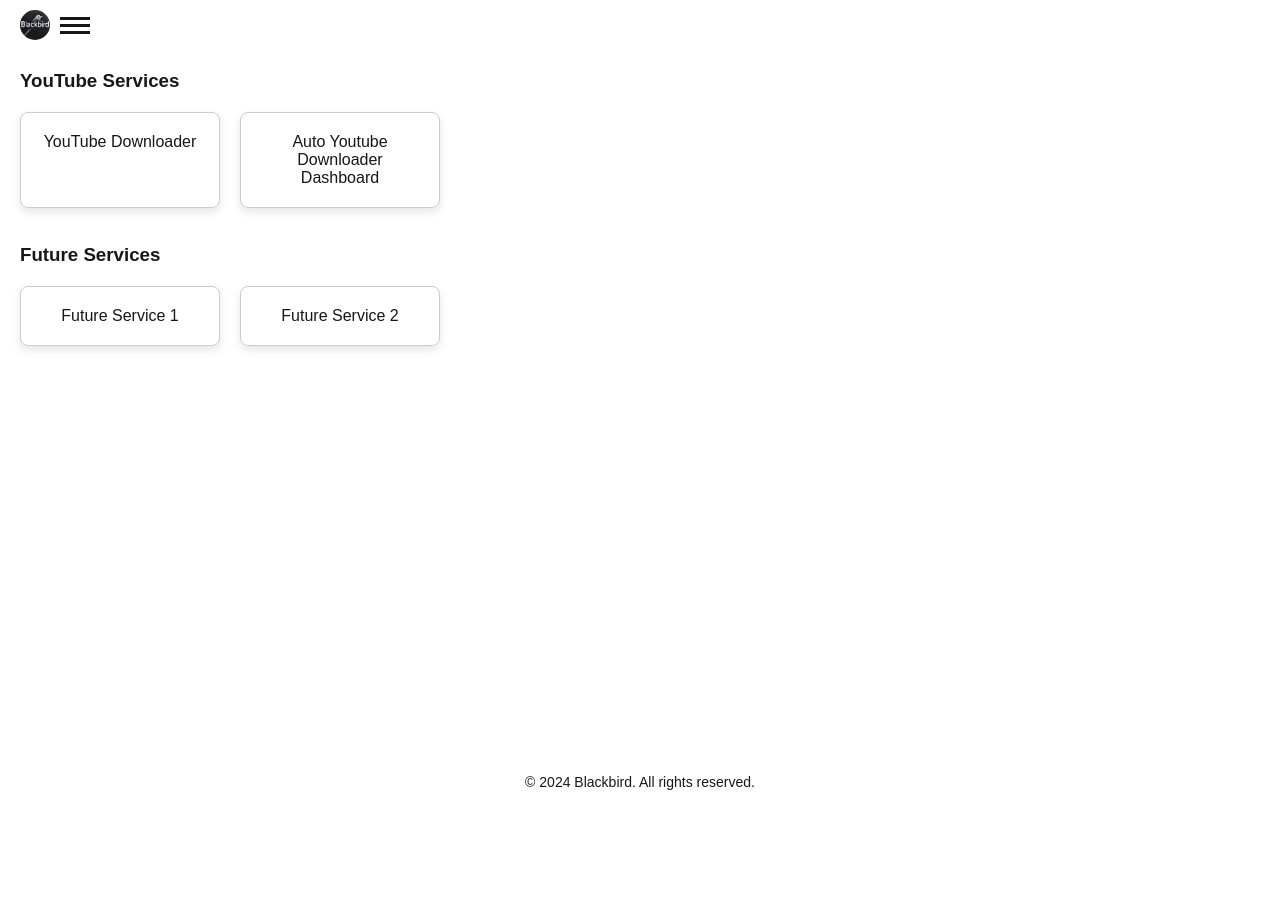
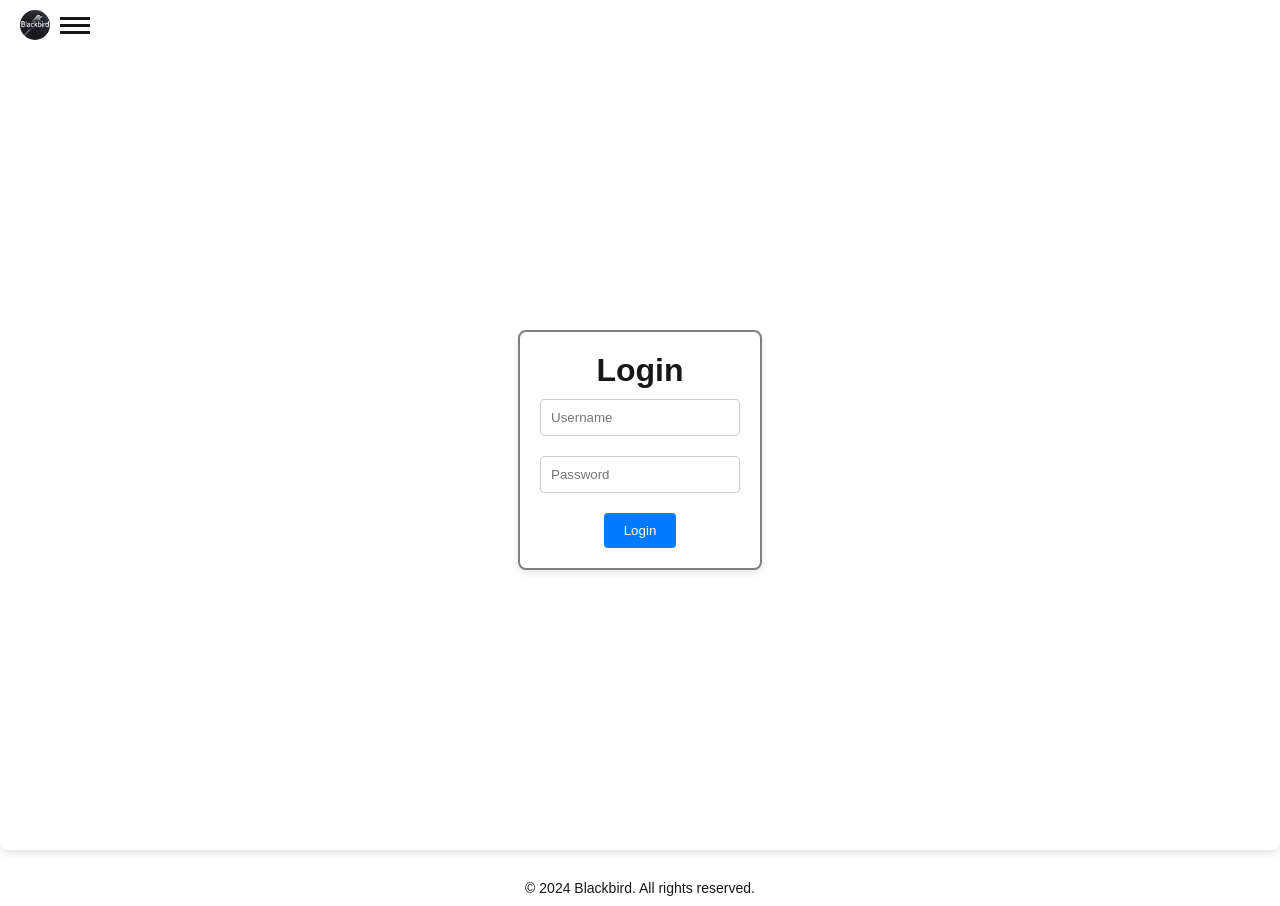
Before and after one commit to surrrrry/blackbird, a Next.js app: page / in a window 1280 px wide. Before the commit the page ends 800 px from the top, so only its background shows below. Built offline with nearby package versions, Linux system fonts and the light colour scheme.

Commit message:
Checkpoint

```diff
--- /dev/null
+++ b/src/app/components/HomePage.tsx
@@ -0,0 +1,75 @@
+import Link from "next/link";
+
+export default function HomePage() {
+    return (
+        <div style={styles.container}>
+            <h3 style={styles.heading}>YouTube Services</h3>
+            <div style={styles.cardContainer}>
+                {/* Card 1 */}
+                <div style={styles.card}>
+                    <Link href="/page1">
+                        <p>YouTube Downloader</p>
+                    </Link>
+                </div>
+
+                {/* Card 2 */}
+                <div style={styles.card}>
+                    <Link href="/page2">
+                        <p>Auto Youtube Downloader Dashboard </p>
+                    </Link>
+                </div>
+            </div>
+            <br></br>
+            <br></br>
+            <h3 style={styles.heading}>Future Services</h3>
+            <div style={styles.cardContainer}>
+                {/* Card 1 */}
+                <div style={styles.card}>
+                    <Link href="/dne">
+                        <p>Future Service 1</p>
+                    </Link>
+                </div>
+
+                {/* Card 2 */}
+                <div style={styles.card}>
+                    <Link href="/dne">
+                        <p>Future Service 2</p>
+                    </Link>
+                </div>
+            </div>
+
+        </div>
+    )
+}
+
+
+// Inline styles (you can use CSS modules or other methods)
+const styles = {
+  container: {
+    fontFamily: 'Arial, sans-serif',
+    textAlign: 'center',
+    padding: '20px',
+  },
+  heading: {
+    textAlign: 'left', // Right-align the text
+  },
+  cardContainer: {
+    display: 'flex',
+    justifyContent: 'left',
+    flexWrap: 'wrap',
+    gap: '20px',
+    marginTop: '20px',
+  },
+  card: {
+    border: '1px solid #ccc',
+    borderRadius: '8px',
+    padding: '20px',
+    width: '200px',
+    boxShadow: '0 4px 8px rgba(0, 0, 0, 0.1)',
+    transition: 'transform 0.2s',
+    textAlign: 'center',
+  },
+  cardHover: {
+    transform: 'scale(1.05)',
+  },
+};
--- /dev/null
+++ b/src/app/components/Login.tsx
@@ -0,0 +1,73 @@
+export default function LoginForm({
+  username,
+  password,
+  onUsernameChange,
+  onPasswordChange,
+  onSubmit,
+  error,
+}: {
+  username: string;
+  password: string;
+  onUsernameChange: (e: React.ChangeEvent<HTMLInputElement>) => void;
+  onPasswordChange: (e: React.ChangeEvent<HTMLInputElement>) => void;
+  onSubmit: (e: React.FormEvent<HTMLFormElement>) => void;
+  error: string;
+}) {
+  return (
+    <form onSubmit={onSubmit} style={styles.form}>
+      <h1>Login</h1>
+      {error && <p style={styles.error}>{error}</p>}
+      <input
+        type="text"
+        placeholder="Username"
+        value={username}
+        onChange={onUsernameChange}
+        style={styles.input}
+      />
+      <input
+        type="password"
+        placeholder="Password"
+        value={password}
+        onChange={onPasswordChange}
+        style={styles.input}
+      />
+      <button type="submit" style={styles.button}>
+        Login
+      </button>
+    </form>
+  );
+}
+
+const styles = {
+  form: {
+    display: 'flex',
+    flexDirection: 'column',
+    alignItems: 'center',
+    padding: '20px',
+    backgroundColor: 'var(--background)',
+    border: '2px solid #808080',
+    borderRadius: '8px',
+    borderColor: '#808080',
+    boxShadow: '0 4px 8px rgba(0, 0, 0, 0.1)',
+  },
+  input: {
+    margin: '10px 0',
+    padding: '10px',
+    width: '200px',
+    border: '1px solid #ccc',
+    borderRadius: '4px',
+  },
+  button: {
+    marginTop: '10px',
+    padding: '10px 20px',
+    backgroundColor: '#007bff',
+    color: 'white',
+    border: 'none',
+    borderRadius: '4px',
+    cursor: 'pointer',
+  },
+  error: {
+    color: 'red',
+    marginBottom: '10px',
+  },
+};
--- a/src/app/page.tsx
+++ b/src/app/page.tsx
@@ -1,74 +1,86 @@
+'use client';
+
 import Link from 'next/link';
+import { useState } from 'react';
+import HomePage from './components/HomePage';
+import Login from './components/Login';
 
 export default function Home() {
+
+    // State to manage login status and credentials
+  const [isLoggedIn, setIsLoggedIn] = useState(false);
+  const [username, setUsername] = useState('');
+  const [password, setPassword] = useState('');
+  const [error, setError] = useState('');
+
+  // Mock backend login function
+  const mockLogin = async (username: string, password: string) => {
+    return new Promise((resolve, reject) => {
+      setTimeout(() => {
+        if (username === 'admin' && password === 'admin') {
+          resolve({ success: true });
+        } else {
+          reject({ success: false, message: 'Invalid credentials' });
+        }
+      }, 1000); // Simulated delay
+    });
+  };
+
+  // Handle login form submission
+  const handleLogin = async (e) => {
+    e.preventDefault(); // Prevent form from refreshing the page
+    setError(''); // Clear previous errors
+    try {
+      const response = await mockLogin(username, password);
+      if (response.success) {
+        setIsLoggedIn(true); // Update login state
+      }
+    } catch (err) {
+      setError(err.message || 'Something went wrong.');
+    }
+  };
+
+  // Handle logout
+  const handleLogout = () => {
+    setIsLoggedIn(false);
+    setUsername('');
+    setPassword('');
+  };
+
   return (
-      <div style={styles.container}>
-        <h3 style={styles.heading}>YouTube Services</h3>
-        <div style={styles.cardContainer}>
-          {/* Card 1 */}
-          <div style={styles.card}>
-            <Link href="/page1">
-              <p>YouTube Downloader</p>
-            </Link>
-          </div>
+    <div>
+      {isLoggedIn ? (
+        <HomePage />
+      ) : (
+        <div  style={styles.container}>
 
-          {/* Card 2 */}
-          <div style={styles.card}>
-            <Link href="/page2">
-              <p>Auto Youtube Downloader Dashboard </p>
-            </Link>
-          </div>
-        </div>
-        <br></br>
-        <br></br>
-        <h3 style={styles.heading}>Future Services</h3>
-        <div style={styles.cardContainer}>
-          {/* Card 1 */}
-          <div style={styles.card}>
-            <Link href="/dne">
-              <p>Future Service 1</p>
-            </Link>
-          </div>
+          <Login
+          username={username}
+          password={password}
+          onUsernameChange={(e) => setUsername(e.target.value)}
+          onPasswordChange={(e) => setPassword(e.target.value)}
+          onSubmit={handleLogin}
+          error={error}
+        />
+    </div>
 
-          {/* Card 2 */}
-          <div style={styles.card}>
-            <Link href="/dne">
-              <p>Future Service 2</p>
-            </Link>
-          </div>
-        </div>
+      )}
+    </div>
+  );
 
-      </div>
-  );
 }
 
-// Inline styles (you can use CSS modules or other methods)
+
 const styles = {
   container: {
-    fontFamily: 'Arial, sans-serif',
-    textAlign: 'center',
-    padding: '20px',
-  },
-  heading: {
-    textAlign: 'left', // Right-align the text
-  },
-  cardContainer: {
     display: 'flex',
-    justifyContent: 'left',
-    flexWrap: 'wrap',
-    gap: '20px',
-    marginTop: '20px',
-  },
-  card: {
-    border: '1px solid #ccc',
+    flexDirection: 'column',
+    alignItems: 'center',
+    justifyContent: 'center',
+    height: '100vh',
+    backgroundColor: 'var(--background)',
     borderRadius: '8px',
-    padding: '20px',
-    width: '200px',
+    borderColor: 'var(--foreground)',
     boxShadow: '0 4px 8px rgba(0, 0, 0, 0.1)',
-    transition: 'transform 0.2s',
-    textAlign: 'center',
-  },
-  cardHover: {
-    transform: 'scale(1.05)',
   },
 };
```
